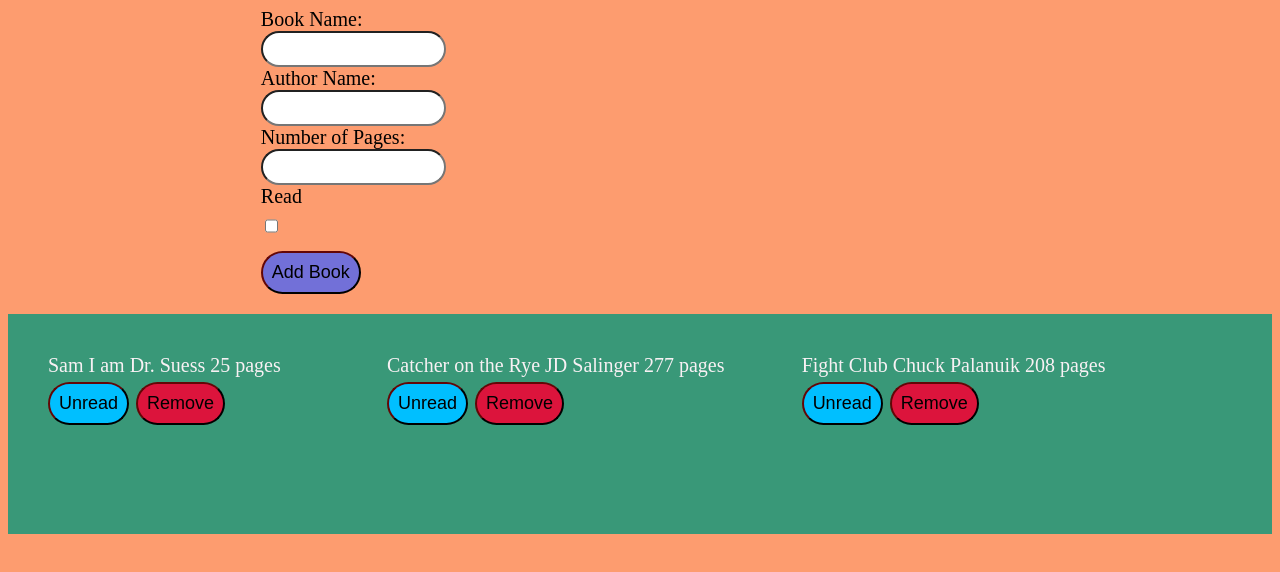
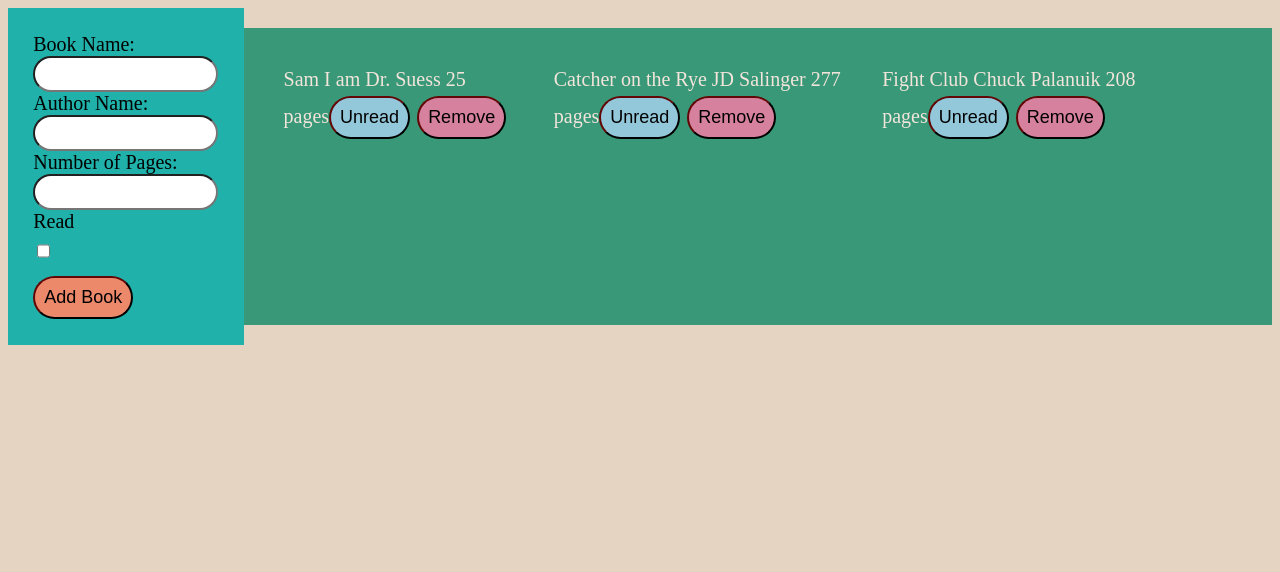
Before and after one commit to Caty1121/Library, a plain HTML site: page index.html in a window 1280 px wide. Drawn offline with Linux system fonts and the light colour scheme.

Commit message:
added flex on cards

```diff
--- a/index.html
+++ b/index.html
@@ -7,6 +7,7 @@
     <link rel="stylesheet" href="styles.css">
 </head>
 <body>
+    <div id="container">
     <form>
         <label for="bname">Book Name:</label><br>
         <input type="text" id="bname" class="field" name="bname"><br>
@@ -16,14 +17,16 @@
         <input type="text" id="pageNums" name="pageNums" class="field"><br>
         <label for="readBook">Read</label><br>
         <input type="checkbox" id="readBook" name="readBook"><br>
+        <button id="add-book-button" onclick="AddBook()"> Add Book </button>
     </form>
-    <button id="add-book-button" onclick="AddBook()"> Add Book </button>
     <br>
-    <ul id="booklist"></ul>
-    <br>
-    <p id="lib"></p>
-    <br>
+
+        <ul id="booklist"></ul>
+        <br>
+        <p id="lib"></p>
+        <br>
     <script src="script.js"></script>
+</div>
 
 </body>
 </html>
--- a/styles.css
+++ b/styles.css
@@ -1,22 +1,19 @@
 body {
     font-size: 20px;
-    background-color: rgb(253, 156, 111);
+    background-color: rgb(228, 212, 193);
     font-weight: 700px;
 }
 form {
-    padding-left: 20%;
+padding: 2%;
+background-color: lightseagreen;
 }
-#add-book-button {
-    margin-left: 20%;
-}
+
 #booklist {
     background-color:rgb(57, 152, 120);
-    color:rgb(248, 241, 244);
+    color:rgb(243, 229, 219);
     padding-bottom: 6em;
     padding-right: 4em;
     padding-top: 2em;
-    height: 60px;
-    width: Auto;
     }
 ul {
     display: flex;
@@ -26,10 +23,13 @@ li {
     text-decoration: none;
     padding-right: 2em;
 }
+#container {
+    display: flex;
+}
 
 button {
     border-radius: 30px;
-    background-color: rgb(114, 112, 216);
+    background-color: rgb(236, 137, 107);
     font-weight: 600px;
     font-size: 18px;
     padding: .5em;
@@ -38,10 +38,10 @@ button {
     margin-right: 4px;
 }
 .read-button {
-    background-color: deepskyblue;
+    background-color: rgb(147, 200, 218);
 }
 .remove-button {
-    background-color: crimson;
+    background-color: rgb(214, 129, 157);
     margin-left: 3px;
 }
 #readBook {
@@ -49,6 +49,5 @@ button {
 }
 input {
     height: 30px;
-
     border-radius: 30px;
 }
```
